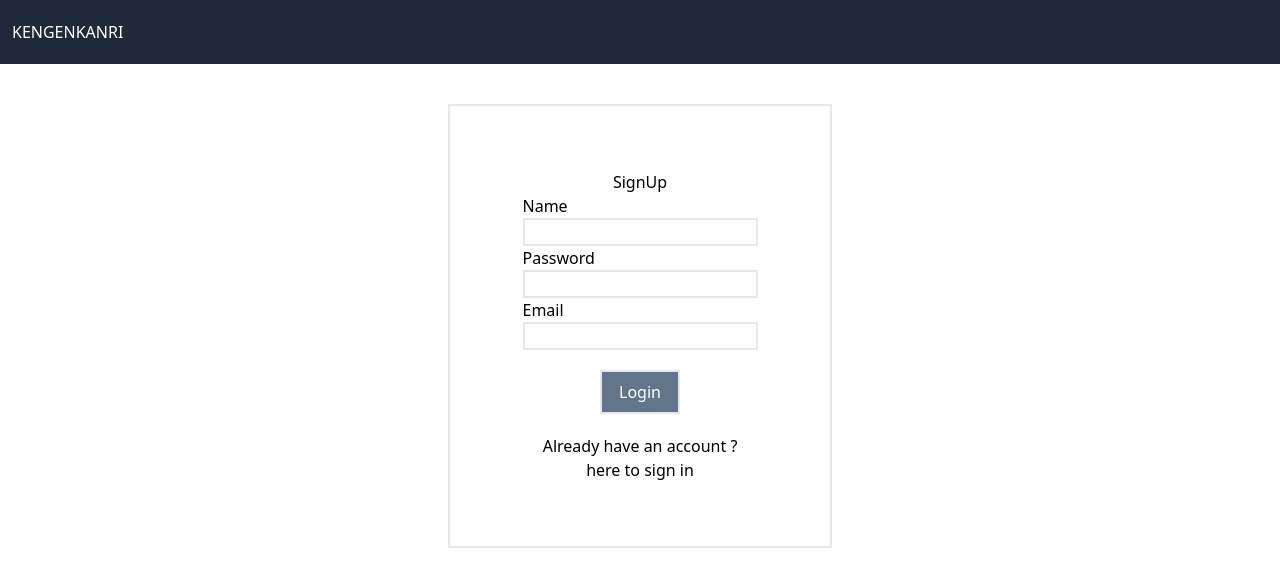
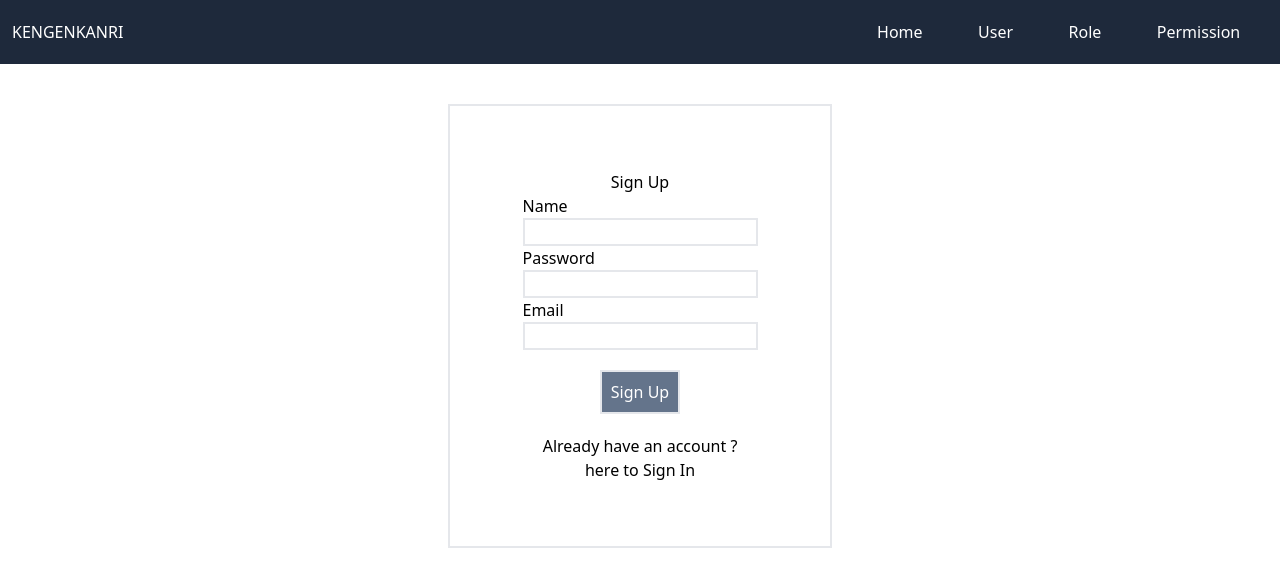
Before and after one commit to tayu78/auth-management, a React (Create React App) app in the folder client/: page /signup in a window 1280 px wide. Shown: the top 586 px of the page. Built offline with nearby package versions, Linux system fonts and the light colour scheme.

Commit message:
add protected routing

```diff
--- a/client/src/App.js
+++ b/client/src/App.js
@@ -1,3 +1,4 @@
+import { useState } from 'react';
 import { BrowserRouter, Routes, Route } from 'react-router-dom';
 
 import "./index.css";
@@ -7,24 +8,31 @@ import UserMgmt from './routes/Admin/UserMgmt';
 import RoleMgmt from './routes/Admin/RoleMgmt';
 import PermissionMgmt from './routes/Admin/PermissionMgmt';
 import SignForm from './routes/Sign/SignForm';
-
+import { UserContext } from "./contexts/UserContext";
+import ProtectedRoute from './common/ProtectedRoute';
 
 
 function App() {
+
+  const [user, setUser] = useState(null);
+
+
   return (
     <BrowserRouter>
+      <UserContext.Provider value={{user,setUser}} >
       <Header />
-      {/* <div className="mt-16"> */}
-      <Routes>
-        <Route path="/" element={<Home />} />
-        <Route path="userManagement" element={<UserMgmt />} />
-        <Route path="roleManagement" element={<RoleMgmt />} />
-        <Route path="permissionManagement" element={<PermissionMgmt />} />
+        <Routes>
+          <Route element={<ProtectedRoute user={user} />}>
+            <Route path="/" element={ <Home />} />
+            <Route path="userManagement" element={<UserMgmt />} />
+            <Route path="roleManagement" element={<RoleMgmt />} />
+            <Route path="permissionManagement" element={<PermissionMgmt />} />
+          </Route>
         <Route path='signin' element={ <SignForm isLogin />} />
         <Route path='signup' element={ <SignForm  />} />
         <Route path="*" element={ <div>404 Page Not found</div>} />
       </Routes>
-      {/* </div> */}
+      </UserContext.Provider>
 
     </BrowserRouter>
   );
--- a/client/src/common/Header.jsx
+++ b/client/src/common/Header.jsx
@@ -1,10 +1,27 @@
-import React from 'react'
+import React from 'react';
+import { useNavigate, Link } from 'react-router-dom';
+import { useUserContext } from '../hooks/useUserContext';
 
 const Header = () => {
+  const { user, setUser } = useUserContext();
+  const navigate = useNavigate();
+
+  const signOut = () => {
+    setUser(null);
+    navigate("/signin");
+  }
+
 
   return (
-    <div className='flex items-center  bg-slate-800 h-16  text-white px-3' >
-    <div >KENGENKANRI</div>
+    <div className='flex items-center justify-between  bg-slate-800 h-16  text-white px-3' >
+      <div >KENGENKANRI</div>
+      <nav className='flex items-center justify-around w-1/3'>
+        <Link to="/">Home</Link>
+        <Link to="userManagement">User</Link>
+        <Link to="roleManagement">Role</Link>
+        <Link to="permissionManagement">Permission</Link>
+      { user && <button onClick={signOut}>Logout</button>}
+      </nav>
     </div>
   )
 }
--- /dev/null
+++ b/client/src/common/ProtectedRoute.js
@@ -0,0 +1,14 @@
+import React from 'react'
+import { Navigate,Outlet } from 'react-router-dom'
+
+const ProtectedRoute = ({user,children}) => {
+      if(!user) {
+       return <Navigate to={"/signin"}/>
+      }
+
+  return children ? children :  <Outlet />
+
+
+}
+
+export default ProtectedRoute
--- /dev/null
+++ b/client/src/contexts/UserContext.js
@@ -0,0 +1,3 @@
+import { createContext } from "react";
+
+export const UserContext = createContext(null);
--- /dev/null
+++ b/client/src/hooks/useUserContext.jsx
@@ -0,0 +1,6 @@
+import { useContext } from "react";
+import { UserContext } from "../contexts/UserContext";
+
+export const useUserContext = () => {
+    return useContext(UserContext);
+  };
--- a/client/src/routes/Admin/Home.jsx
+++ b/client/src/routes/Admin/Home.jsx
@@ -1,13 +1,17 @@
-import React from 'react'
+import React, { useContext, useEffect } from 'react'
 import  MenuItem from './MenuItem';
 import ManageAccountsOutlinedIcon from '@mui/icons-material/ManageAccountsOutlined';
 import GroupIcon from '@mui/icons-material/Group';
 import KeyIcon from '@mui/icons-material/Key';
+import { useUserContext } from '../../hooks/useUserContext';
 
 const Home = () => {
-  return (
+  const { user } = useUserContext();
+
+
+  return(
       <>
-          {/* <h1>Admin Home</h1> */}
+      <h1>Hello, {user?.name}</h1>
           <div>
           <ul className='grid grid-cols-auto-fit justify-center gap-10 p-10 w-4/5 m-auto' >
           <MenuItem url={"userManagement"} title={"User Management"} icon={<ManageAccountsOutlinedIcon  className="menu-icon"/>} />
--- a/client/src/routes/Sign/SignForm.jsx
+++ b/client/src/routes/Sign/SignForm.jsx
@@ -1,31 +1,35 @@
-import React, { useCallback, useState } from 'react';
+import React, { useContext,useState } from 'react';
 import { Link, useNavigate } from 'react-router-dom';
 import axios from "axios";
 import { SERVER_DOMAIN } from '../../cons/Cons';
 import FormError from '../../common/Form/FormError';
+import { UserContext } from '../../contexts/UserContext';
 
-const SignForm = ({isLogin}) => {
+const SignForm = ({ isLogin }) => {
   const [username, setUsername] = useState("");
   const [password, setPassword] = useState("");
   const [email, setEmail] = useState("");
   const [error, setError] = useState("");
 
+  const {user,setUser} = useContext(UserContext);
+  const navigate = useNavigate();
 
-  const navigate = useNavigate();
+  const signIn = (user) => {
+    setUser(user);
+    navigate("/")
+  }
 
   const handleSubmit = async (e) => {
     e.preventDefault();
-    let users;
+    let userResult;
     if (isLogin) {
-      users = await axios.post(`${SERVER_DOMAIN}/users/login`, { name: username, email, password });
-      console.log(users.data);
+      userResult = await axios.post(`${SERVER_DOMAIN}/users/signin`, { name: username, email, password });
     } else {
-      users = await axios.post(`${SERVER_DOMAIN}/users/signup`, { name: username, email, password })
-      console.log(users);
+      userResult = await axios.post(`${SERVER_DOMAIN}/users/signup`, { name: username, email, password })
     }
 
-    if (users.data) {
-      navigate("/")
+    if (userResult.data) {
+      signIn(userResult.data) // even after signup, we have to sign in
     } else {
       setError("User not found. please try again");
     }
@@ -34,7 +38,7 @@ const SignForm = ({isLogin}) => {
 
   return (
     <div className='w-96 m-auto border-2 p-16 mt-10 '>
-      <h2 className='text-center text-xl'>{isLogin ? "SignIn" : "SignUp" }</h2>
+      <h2 className='text-center text-xl'>{isLogin ? "Sign In" : "Sign Up"}</h2>
       {error && <FormError error={error} />}
       <form onSubmit={handleSubmit}>
         <div className='flex flex-col items-center  '>
@@ -50,18 +54,18 @@ const SignForm = ({isLogin}) => {
               <label htmlFor="email">Email</label>
             <input type="email" id="email" name="email" className='border-2 block' value={email} onChange={e=>setEmail(e.target.value)} />
             </div>
-            <button type="submit" className='border-2 bg-slate-500 text-white w-20 p-2 m-5' >Login</button>
+          <button type="submit" className='border-2 bg-slate-500 text-white w-20 p-2 m-5' >{ isLogin? "Sign In" : "Sign Up"}</button>
         </div>
       </form>
       {isLogin ?
         <div className='text-center'>
           <p>Not have an account? </p>
-          <Link to="/signup">here to sign up</Link>
+          <Link to="/signup">here to Sign Up</Link>
         </div>
         :
         <div className='text-center'>
           <p>Already have an account ?  </p>
-          <Link to="/signin">here to sign in</Link>
+          <Link to="/signin">here to Sign In</Link>
         </div>
       }
 
```
